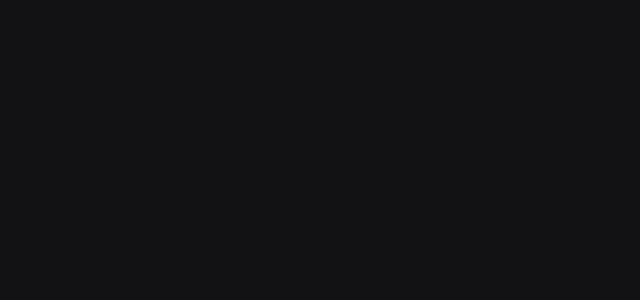
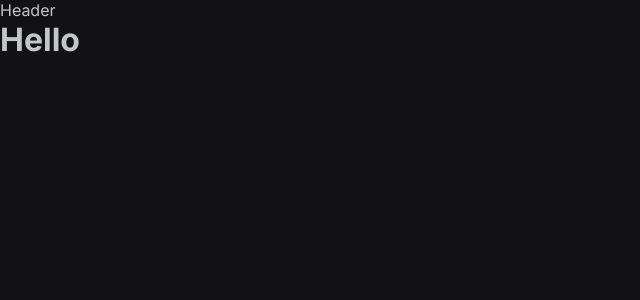
Before and after one commit to wdwf/ignite-timer, a React (Vite) app: page / in a window 1280 px wide. Shown: the top 300 px of the page, without its empty margins (0-640 px from the left). Built offline with nearby package versions, Linux system fonts and the light colour scheme.

Commit message:
:construction: feat: add roteamento basico e layout da estrutura basica que aparece na home e history

```diff
--- a/package.json
+++ b/package.json
@@ -13,6 +13,7 @@
 	"dependencies": {
 		"react": "^19.0.0",
 		"react-dom": "^19.0.0",
+		"react-router-dom": "^7.2.0",
 		"styled-components": "^6.1.15"
 	},
 	"devDependencies": {
--- a/src/App.tsx
+++ b/src/App.tsx
@@ -1,10 +1,15 @@
+import { BrowserRouter } from 'react-router-dom';
 import { ThemeProvider } from 'styled-components';
+import { Router } from './Router';
 import { GlobalStyle } from './styles/global';
 import { defaultTheme } from './styles/themes/default';
 
 export function App() {
 	return (
 		<ThemeProvider theme={defaultTheme}>
+			<BrowserRouter>
+				<Router />
+			</BrowserRouter>
 			<GlobalStyle />
 		</ThemeProvider>
 	);
--- /dev/null
+++ b/src/Router.tsx
@@ -0,0 +1,20 @@
+import { Route, Routes } from 'react-router-dom';
+import { DefaultLayout } from './layouts/Default.layout';
+import { History } from './pages/History';
+import { Home } from './pages/Home';
+import { NotFound } from './pages/NotFound';
+
+export function Router() {
+	return (
+		<Routes>
+			{/* path='/' isso significa que se quer aplicar o estilo em todas as rotas */}
+			<Route path="/" element={<DefaultLayout />}>
+				<Route path="/" element={<Home />} />
+				<Route path="/history" element={<History />} />
+			</Route>
+
+			<Route path="*" element={<NotFound />} />
+			{/* <Route path='/admin' element={<AdminLayout />}>...</Route> */}
+		</Routes>
+	);
+}
--- /dev/null
+++ b/src/components/Header.tsx
@@ -0,0 +1,5 @@
+export function Header() {
+  return (
+    <div>Header</div>
+  )
+}
--- /dev/null
+++ b/src/layouts/Default.layout.tsx
@@ -0,0 +1,14 @@
+import { Outlet } from "react-router-dom";
+import { Header } from "../components/Header";
+
+export function DefaultLayout() {
+  return (
+    <div>
+      <Header />
+      {/* Apresenta o restante do conteudo
+        ou seja o header vai aparecer em todas as paginas
+      */}
+      <Outlet />
+    </div>
+  )
+}
--- /dev/null
+++ b/src/pages/History.tsx
@@ -0,0 +1,3 @@
+export function History() {
+	return <div>History</div>;
+}
--- /dev/null
+++ b/src/pages/Home.tsx
@@ -0,0 +1,3 @@
+export function Home() {
+	return <h1>Hello</h1>;
+}
--- /dev/null
+++ b/src/pages/NotFound.tsx
@@ -0,0 +1,8 @@
+export function NotFound() {
+	return (
+		<>
+			<h1>404</h1>
+			<h3>Pagina não localizada</h3>
+		</>
+	);
+}
```
Also changed, not shown: src/components/Button.styles.ts (added, +28 -0 lines), src/components/Button.tsx (added, +11 -0 lines), 1 other file (tests, documents, lock files or other folders).
